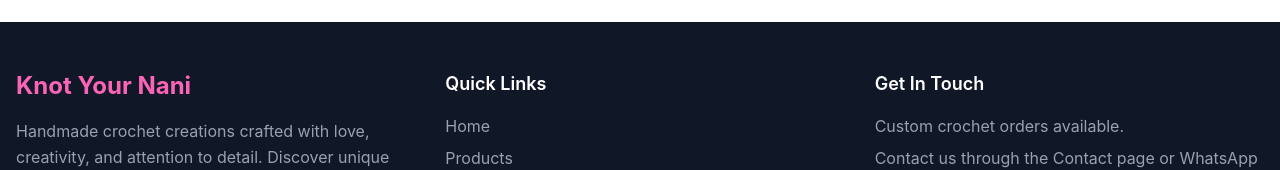
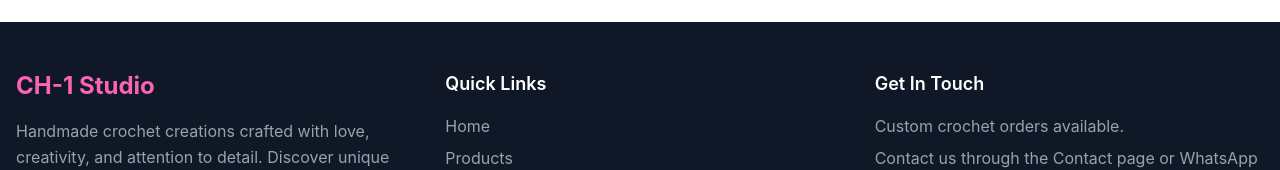
Before and after one commit to koayush1310/crochet-store-frontend, a React (Vite) app: page / in a window 1280 px wide. Shown: the part 1572-1742 px from the top of the page. Built offline with nearby package versions, Linux system fonts and the light colour scheme; no server answers.

Commit message:
Update footer title from 'Knot Your Nani' to 'CH-1 Studio'

```diff
--- a/src/components/layout/Footer.jsx
+++ b/src/components/layout/Footer.jsx
@@ -13,7 +13,7 @@
           <div>
 
             <h2 className="text-2xl font-bold text-pink-400">
-              Knot Your Nani
+              CH-1 Studio
             </h2>
 
             <p className="mt-4 text-gray-400 leading-relaxed">
```
